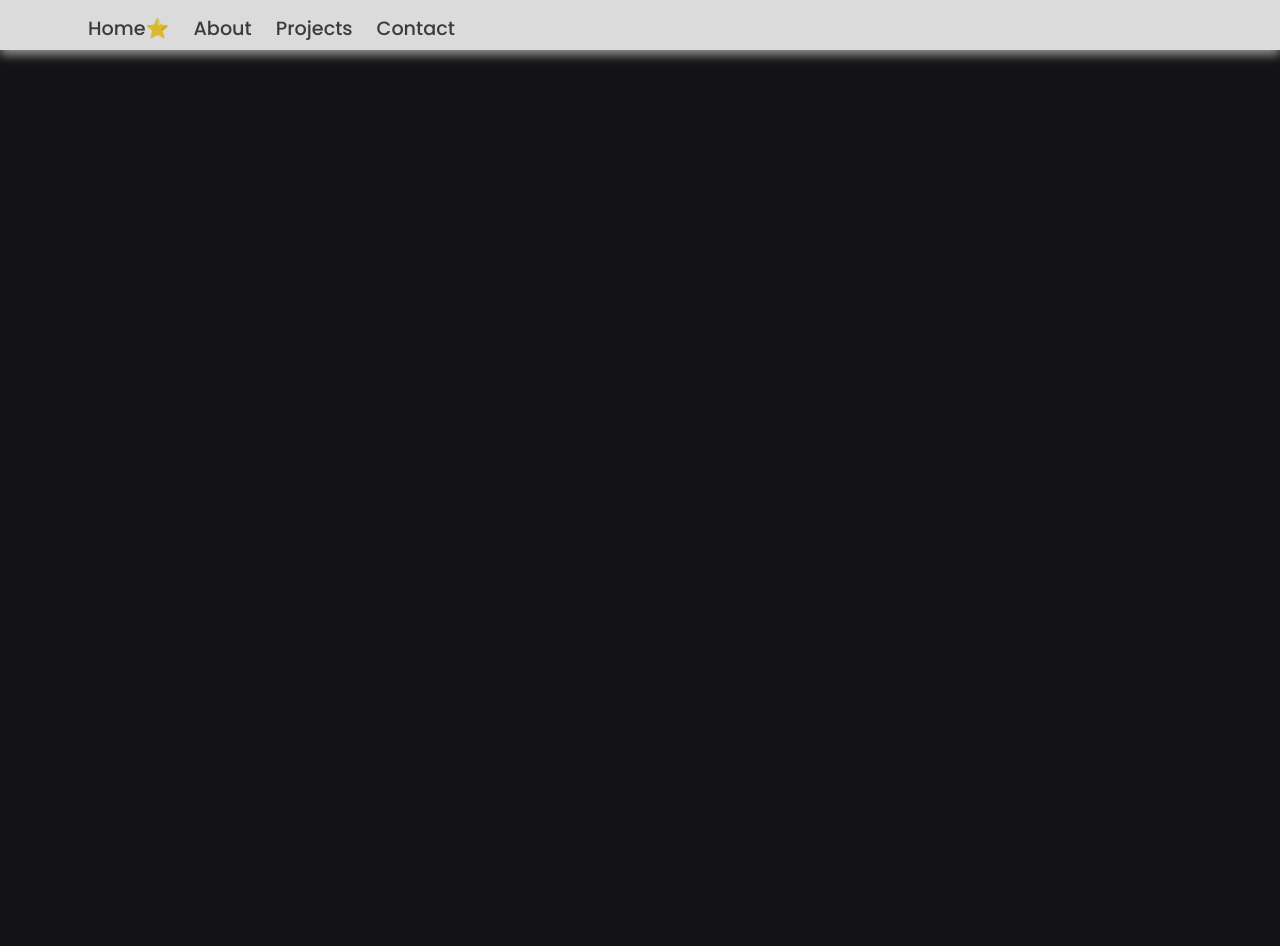
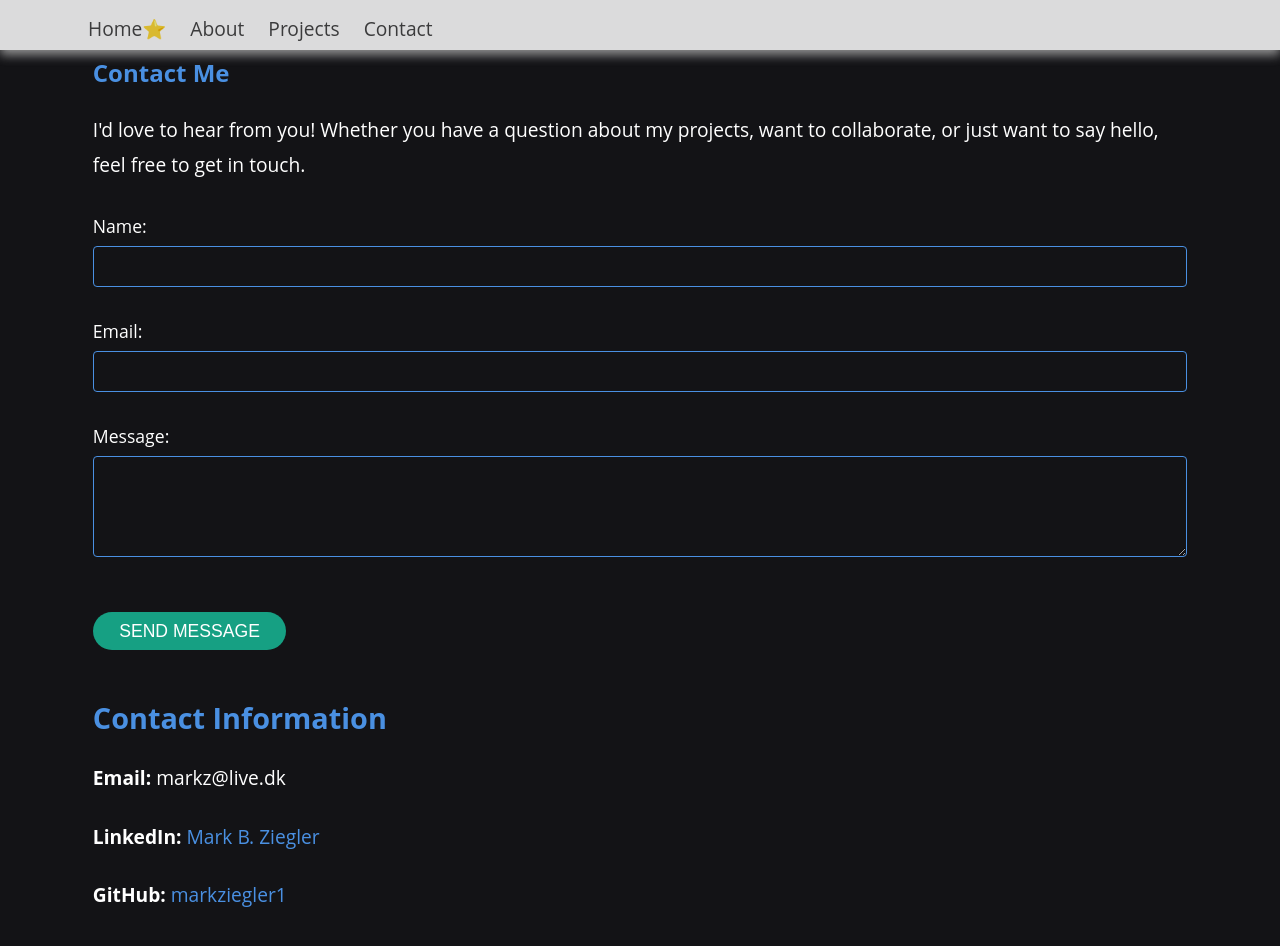
Before and after one commit to markziegler1/markziegler1.github.io, a website: page contact.html in a window 1280 px wide. Before the commit the page ends 800 px from the top, so only its background shows below. Drawn offline with Linux system fonts and the light colour scheme.

Commit message:
added small changes

```diff
--- a/contact.html
+++ b/contact.html
@@ -2,12 +2,11 @@
 <html lang="en">
   <head>
     <meta charset="UTF-8" />
-    <meta name="viewport" content="width=, initial-scale=1.0" />
-
-    <title>Mark Zieglers Portfolio</title>
-
+    <meta name="viewport" content="width=device-width, initial-scale=1.0" />
+    <title>Mark Zieglers Portfolio - Contact</title>
     <link rel="stylesheet" href="style.css" />
     <link rel="stylesheet" href="navstyle.css" />
+    <link rel="stylesheet" href="contactStyle.css" />
     <script defer src="app.js"></script>
   </head>
   <body>
@@ -27,5 +26,59 @@
         </ul>
       </div>
     </nav>
+    <section class="contact-section">
+      <div class="container">
+        <h1>Contact Me</h1>
+        <p>
+          I'd love to hear from you! Whether you have a question about my
+          projects, want to collaborate, or just want to say hello, feel free to
+          get in touch.
+        </p>
+        <div class="contact-form">
+          <form
+            action="mailto:markz@live.dk"
+            method="post"
+            enctype="text/plain"
+          >
+            <div class="form-group">
+              <label for="name">Name:</label>
+              <input type="text" id="name" name="name" required />
+            </div>
+            <div class="form-group">
+              <label for="email">Email:</label>
+              <input type="email" id="email" name="email" required />
+            </div>
+            <div class="form-group">
+              <label for="message">Message:</label>
+              <textarea
+                id="message"
+                name="message"
+                rows="5"
+                required
+              ></textarea>
+            </div>
+            <button type="submit" class="btn btn-primary">Send Message</button>
+          </form>
+        </div>
+        <div class="contact-info">
+          <h2>Contact Information</h2>
+          <p><strong>Email:</strong> markz@live.dk</p>
+          <p>
+            <strong>LinkedIn:</strong>
+            <a
+              href="https://www.linkedin.com/in/mark-b-ziegler/"
+              target="_blank"
+              >Mark B. Ziegler</a
+            >
+          </p>
+          <p>
+            <strong>GitHub:</strong>
+            <a href="https://github.com/markziegler1" target="_blank"
+              >markziegler1</a
+            >
+          </p>
+        </div>
+      </div>
+    </section>
   </body>
 </html>
--- /dev/null
+++ b/contactStyle.css
@@ -0,0 +1,87 @@
+body {
+  background: #131316;
+  color: #ffffff;
+  font-family: "Open Sans", sans-serif;
+  padding: 0;
+  margin: 0;
+}
+
+.contact-section {
+  display: grid;
+  place-items: center;
+  align-content: center;
+  min-height: 100vh;
+  padding: 2rem;
+}
+
+h1,
+h2 {
+  color: #4a90e2;
+  margin: 1.5rem 0;
+}
+
+p {
+  line-height: 1.8;
+  margin-bottom: 1.5rem;
+  font-size: 1.2rem;
+}
+
+.contact-form {
+  margin-top: 2rem;
+}
+
+.form-group {
+  margin-bottom: 1.5rem;
+}
+
+label {
+  display: block;
+  margin-bottom: 0.5rem;
+  font-size: 1.1rem;
+}
+
+input,
+textarea {
+  width: 100%;
+  padding: 0.75rem;
+  margin-bottom: 0.5rem;
+  border: 1px solid #4a90e2;
+  border-radius: 4px;
+  background: #131316;
+  color: #ffffff;
+}
+
+input:focus,
+textarea:focus {
+  border-color: #4a90e2;
+  outline: none;
+}
+
+button {
+  display: inline-block;
+  padding: 0.75rem 1.5rem;
+  font-size: 1.1rem;
+  color: #ffffff;
+  background: #4a90e2;
+  border: none;
+  border-radius: 4px;
+  cursor: pointer;
+}
+
+button:hover {
+  background: #357ab8;
+}
+
+.contact-info {
+  margin-top: 3rem;
+  font-size: 1.2rem;
+}
+
+.contact-info a {
+  color: #4a90e2;
+  text-decoration: none;
+}
+
+.contact-info a:hover {
+  text-decoration: underline;
+}
--- a/stylesAbout.css
+++ b/stylesAbout.css
@@ -9,32 +9,31 @@ body {
 h1,
 h2 {
   color: #4a90e2;
-  margin: 1.5rem 0; /* Add margin to create separation between elements */
+  margin: 1.5rem 0;
 }
 
 h1 {
-  font-size: 2.5rem; /* Adjust font size */
+  font-size: 2.5rem;
 }
 
 h2 {
-  font-size: 2rem; /* Adjust font size */
+  font-size: 2rem;
 }
 
-p {
-  line-height: 1.8; /* Adjust line height for better readability */
-  margin-bottom: 1.5rem; /* Add margin to create separation between paragraphs */
-  font-size: 1.2rem; /* Adjust font size */
+p,
+ul {
+  line-height: 1.8;
+  margin-bottom: 1.5rem;
+  font-size: 1.2rem;
 }
 
 ul {
   list-style-type: disc;
   padding-left: 20px;
-  margin-bottom: 1.5rem; /* Add margin to create separation between lists and other elements */
 }
 
 ul li {
-  margin-bottom: 1rem; /* Add margin to create separation between list items */
-  font-size: 1.2rem; /* Adjust font size */
+  margin-bottom: 1rem;
 }
 
 a {
@@ -45,3 +44,45 @@ a {
 a:hover {
   text-decoration: underline;
 }
+
+.about-section {
+  padding-top: 80px;
+}
+
+.container {
+  max-width: 1200px;
+  margin: auto;
+  padding: 20px;
+}
+
+.grid {
+  display: grid;
+  grid-template-columns: 1fr 1fr;
+  gap: 20px;
+}
+
+.card {
+  background: #1e1e24;
+  padding: 20px;
+  border-radius: 8px;
+  opacity: 0;
+  transform: translateX(-100%);
+  transition: all 1s;
+}
+
+.card img {
+  width: 100%;
+  height: auto;
+  border-radius: 8px;
+}
+
+.hidden {
+  opacity: 0;
+  transform: translateX(-100%);
+  transition: all 1s;
+}
+
+.show {
+  opacity: 1;
+  transform: translateX(0);
+}
```
Also changed, not shown: about.html (+64 -30 lines), index.html (+2 -2 lines), pexels-frostroomhead-7897470.jpg (added), pexels-frostroomhead-7911758.jpg (added).
